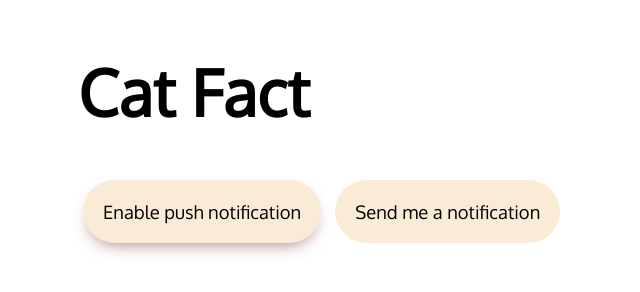
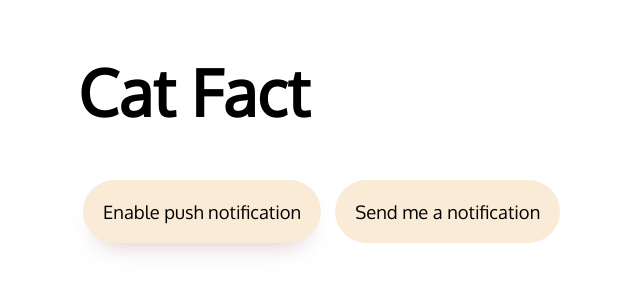
Before and after one commit to Noor0/cat-fact-pwa-demo, a website: page public/index.html in a window 1280 px wide. Both pictures are taken after a click on the button "Enable push notification". Shown: the full height of the page, 246-886 px from the left. Drawn offline with Linux system fonts and the light colour scheme; no server answers.

Commit message:
implement correctly

```diff
--- a/public/style.css
+++ b/public/style.css
@@ -36,7 +36,7 @@ button {
 }
 
 button:focus {
-  box-shadow: 0px 8px 17px -8px rgba(165, 110, 117, 1);
+  box-shadow: 0px 15px 24px -14px rgba(165, 110, 117, 0.4);
 }
 
 @media screen and (max-width: 525px) {
```
